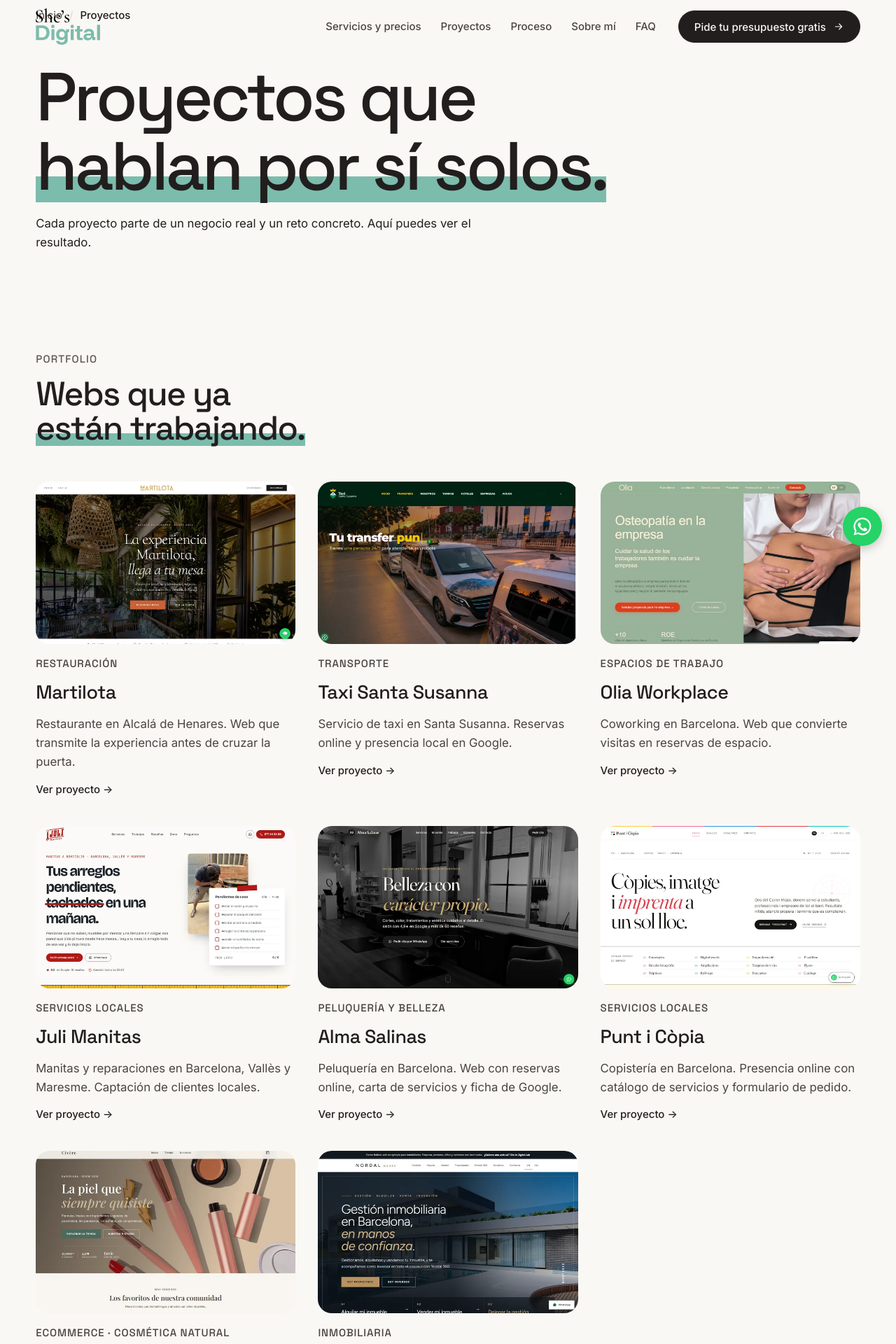
After one commit to sheisdigitalab/shes-digital-web-v2, a PHP site: page /proyectos/index.html in a window 1280 px wide. The commit adds this page. Shown: the top 1920 px of the page at 70% size. Run offline with PHP 8.4, Linux system fonts and the light colour scheme.

Commit message:
Fixes post-publicación: DirectoryIndex, proyectos/index, Google Fonts, UX/UI
- .htaccess: DirectoryIndex index.html index.php para servir estático antes que WP
- proyectos/index.html: nuevo índice con rejilla de 8 proyectos
- Proyectos (×8): eliminadas dependencias de Google Fonts (usadas locales)
- Home: «diseño» en lugar de «diseño UX/UI» en FAQ
- sitemap.xml: añadida /proyectos/ (prioridad 0.8)
- service.css: estilos .proj-card para el índice de proyectos

```diff
--- a/assets/css/service.css
+++ b/assets/css/service.css
@@ -145,6 +145,18 @@
 .sv-sector-card__arrow svg { width: 22px; height: 22px; flex-shrink: 0; stroke: var(--accent); stroke-width: 2; fill: none; stroke-linecap: round; stroke-linejoin: round; }
 @media (max-width: 767px) { .sv-section__grid { grid-template-columns: 1fr; } }
 
+/* ---- Proyectos: índice ---- */
+.proj-index { list-style: none; padding: 0; margin: clamp(32px, 4vw, 56px) 0 0; display: grid; grid-template-columns: repeat(auto-fill, minmax(300px, 1fr)); gap: 40px 32px; }
+.proj-card { display: flex; flex-direction: column; text-decoration: none; color: var(--ink); }
+.proj-card__media { margin: 0 0 16px; border-radius: var(--card-r); overflow: hidden; aspect-ratio: 16 / 10; }
+.proj-card__media img { width: 100%; height: 100%; object-fit: cover; object-position: top center; transition: transform .9s var(--ease); }
+.proj-card:hover .proj-card__media img, .proj-card:focus-visible .proj-card__media img { transform: scale(1.04); }
+.proj-card__body { display: grid; gap: 4px; }
+.proj-card__sector { font-family: var(--display); font-size: var(--fs-6); font-weight: 500; letter-spacing: .06em; text-transform: uppercase; color: var(--ink-2); }
+.proj-card__name { font-family: var(--display); font-size: var(--fs-3); font-weight: 500; letter-spacing: -.02em; margin-top: 4px; }
+.proj-card__desc { font-size: var(--fs-5); color: var(--ink-2); line-height: 1.6; margin-top: 6px; max-width: 46ch; }
+.proj-card__cta { font-size: var(--fs-6); color: var(--accent); margin-top: 10px; font-weight: 500; }
+
 /* ---- City pages ---- */
 .city-checks { list-style: none; padding: 0; margin: 16px 0 0; display: flex; flex-wrap: wrap; gap: 8px 20px; font-size: var(--fs-6); color: var(--ink-2); }
 .city-tel { margin-top: 20px; font-size: var(--fs-5); }
--- a/index.html
+++ b/index.html
@@ -503,7 +503,7 @@
           </details>
           <details class="qa" data-reveal>
             <summary>¿Lo haces todo tú? <span class="qa__icon" aria-hidden="true"></span></summary>
-            <div class="qa__body"><p>Yo llevo y desarrollo cada proyecto, y soy tu contacto principal. Para el diseño UX/UI, el SEO y las redes sociales cuento con profesionales senior de confianza, así que cada parte la hace quien mejor la sabe hacer.</p></div>
+            <div class="qa__body"><p>Yo llevo y desarrollo cada proyecto, y soy tu contacto principal. Para el diseño, el SEO y las redes sociales cuento con profesionales senior de confianza, así que cada parte la hace quien mejor la sabe hacer.</p></div>
           </details>
           <details class="qa" data-reveal>
             <summary>¿Trabajas con clientes fuera de Barcelona? <span class="qa__icon" aria-hidden="true"></span></summary>
--- a/proyectos/alma-salinas/index.html
+++ b/proyectos/alma-salinas/index.html
@@ -12,9 +12,6 @@
   <link rel="icon" href="../../assets/img/favicon.svg" type="image/svg+xml" />
 
   <link rel="stylesheet" href="/assets/fonts/fonts.css" />
-  <link rel="preconnect" href="https://fonts.googleapis.com" />
-  <link rel="preconnect" href="https://fonts.gstatic.com" crossorigin />
-  <link rel="stylesheet" href="https://fonts.googleapis.com/css2?family=Fraunces:ital,wght@0,400;1,400&display=swap" />
   <link rel="preload" as="image" href="../../assets/img/work/alma-salinas.webp" />
   <link rel="stylesheet" href="../../assets/css/v2.css" />
   <link rel="stylesheet" href="../../assets/css/case.css" />
--- a/proyectos/civere/index.html
+++ b/proyectos/civere/index.html
@@ -12,9 +12,6 @@
   <link rel="icon" href="../../assets/img/favicon.svg" type="image/svg+xml" />
 
   <link rel="stylesheet" href="/assets/fonts/fonts.css" />
-  <link rel="preconnect" href="https://fonts.googleapis.com" />
-  <link rel="preconnect" href="https://fonts.gstatic.com" crossorigin />
-  <link rel="stylesheet" href="https://fonts.googleapis.com/css2?family=Playfair+Display:wght@500&display=swap" />
   <link rel="preload" as="image" href="../../assets/img/work/civere.webp" />
   <link rel="stylesheet" href="../../assets/css/v2.css" />
   <link rel="stylesheet" href="../../assets/css/case.css" />
--- /dev/null
+++ b/proyectos/index.html
@@ -0,0 +1,289 @@
+<!doctype html>
+<html lang="es">
+<head>
+  <meta charset="utf-8" />
+  <meta name="viewport" content="width=device-width, initial-scale=1" />
+  <title>Proyectos · She&#x27;s Digital</title>
+  <meta name="description" content="Casos de éxito de She's Digital: webs para restaurantes, transportes, peluquerías, copisterías, inmobiliarias y ecommerce en Barcelona. Ver portfolio." />
+  <link rel="canonical" href="https://sheisdigitalab.com/proyectos/" />
+  <meta property="og:title" content="Proyectos · She&#x27;s Digital" />
+  <meta property="og:image" content="../assets/img/og-cover.jpg" />
+  <meta name="theme-color" content="#FAF8F4" />
+  <link rel="icon" href="../assets/img/favicon.svg" type="image/svg+xml" />
+  <link rel="stylesheet" href="/assets/fonts/fonts.css" />
+  <link rel="stylesheet" href="../assets/css/v2.css?v=17" />
+  <link rel="stylesheet" href="../assets/css/service.css" />
+  <script>
+    (function (d) {
+      var r = d.documentElement; r.classList.add('js');
+      var manual = false;
+      try { manual = localStorage.getItem('sd-motion') === 'reduce'; } catch (e) {}
+      if (manual) r.classList.add('reduce-motion');
+      if (!manual && !matchMedia('(prefers-reduced-motion: reduce)').matches) {
+        r.classList.add('is-anim');
+        setTimeout(function () { if (!window.gsap) r.classList.remove('is-anim'); }, 3000);
+      }
+    })(document);
+  </script>
+</head>
+<body class="service-page">
+  <a class="skip" href="#main">Saltar al contenido</a>
+
+  <header class="nav" data-nav>
+    <div class="nav__inner wrap">
+      <a href="../" class="nav__logo" aria-label="She's Digital, inicio">
+        <img src="../assets/img/logo-stacked.svg" alt="" width="112" height="63" />
+      </a>
+      <nav class="nav__links" id="nav-menu" aria-label="Principal">
+        <a href="../#servicios">Servicios y precios</a>
+        <a href="./" aria-current="page">Proyectos</a>
+        <a href="../#proceso">Proceso</a>
+        <a href="../#sobre-mi">Sobre mí</a>
+        <a href="../#faq">FAQ</a>
+        <a href="#contacto" class="btn btn--dark nav__cta-mobile">Pide tu presupuesto gratis <span class="btn__icon" aria-hidden="true"><svg viewBox="0 0 24 24"><path d="M5 12h14m-6-6 6 6-6 6"/></svg></span></a>
+      </nav>
+      <a href="#contacto" class="btn btn--dark nav__cta">Pide tu presupuesto gratis <span class="btn__icon" aria-hidden="true"><svg viewBox="0 0 24 24"><path d="M5 12h14m-6-6 6 6-6 6"/></svg></span></a>
+      <button class="nav__toggle" type="button" aria-expanded="false" aria-controls="nav-menu">
+        <span class="sr-only">Abrir menú</span>
+        <span class="nav__bars" aria-hidden="true"><i></i><i></i></span>
+      </button>
+    </div>
+  </header>
+
+  <main id="main">
+
+    <section class="cs-hero sv-hero sv-hero--index" id="top" aria-labelledby="sv-title">
+      <div class="wrap">
+        <nav class="sv-crumbs" aria-label="Ruta" data-hero="fade">
+          <ol>
+            <li><a href="../">Inicio</a></li>
+            <li aria-current="page">Proyectos</li>
+          </ol>
+        </nav>
+        <h1 class="sv-title" id="sv-title">
+          <span class="hero__line"><span class="hero__line-in" data-hero="line">Proyectos que</span></span>
+          <span class="hero__line"><span class="hero__line-in" data-hero="line"><span class="sv-mark">hablan por sí solos.</span></span></span>
+        </h1>
+        <div class="cs-hero__grid sv-hero__grid sv-hero__grid--slim">
+          <div>
+            <p class="cs-hero__lead" data-hero="fade">Cada proyecto parte de un negocio real y un reto concreto. Aquí puedes ver el resultado.</p>
+          </div>
+        </div>
+      </div>
+    </section>
+
+    <section class="section" id="proyectos-lista" aria-labelledby="proj-title">
+      <div class="wrap">
+        <header class="v3-head">
+          <p class="eyebrow">Portfolio</p>
+          <h2 class="h2" id="proj-title">Webs que ya <em>están trabajando.</em></h2>
+        </header>
+        <ul class="proj-index">
+          <li>
+            <a href="martilota/" class="proj-card">
+              <figure class="proj-card__media">
+                <img src="../assets/img/work/martilota-sm.webp" alt="Web de Martilota" width="800" height="500" loading="lazy" />
+              </figure>
+              <div class="proj-card__body">
+                <p class="proj-card__sector">Restauración</p>
+                <h3 class="proj-card__name">Martilota</h3>
+                <p class="proj-card__desc">Restaurante en Alcalá de Henares. Web que transmite la experiencia antes de cruzar la puerta.</p>
+                <span class="proj-card__cta" aria-hidden="true">Ver proyecto →</span>
+              </div>
+            </a>
+          </li>
+          <li>
+            <a href="taxi-santa-susanna/" class="proj-card">
+              <figure class="proj-card__media">
+                <img src="../assets/img/work/taxi-sm.webp" alt="Web de Taxi Santa Susanna" width="800" height="500" loading="lazy" />
+              </figure>
+              <div class="proj-card__body">
+                <p class="proj-card__sector">Transporte</p>
+                <h3 class="proj-card__name">Taxi Santa Susanna</h3>
+                <p class="proj-card__desc">Servicio de taxi en Santa Susanna. Reservas online y presencia local en Google.</p>
+                <span class="proj-card__cta" aria-hidden="true">Ver proyecto →</span>
+              </div>
+            </a>
+          </li>
+          <li>
+            <a href="olia-workplace/" class="proj-card">
+              <figure class="proj-card__media">
+                <img src="../assets/img/work/olia-sm.webp" alt="Web de Olia Workplace" width="800" height="500" loading="lazy" />
+              </figure>
+              <div class="proj-card__body">
+                <p class="proj-card__sector">Espacios de trabajo</p>
+                <h3 class="proj-card__name">Olia Workplace</h3>
+                <p class="proj-card__desc">Coworking en Barcelona. Web que convierte visitas en reservas de espacio.</p>
+                <span class="proj-card__cta" aria-hidden="true">Ver proyecto →</span>
+              </div>
+            </a>
+          </li>
+          <li>
+            <a href="juli-manitas/" class="proj-card">
+              <figure class="proj-card__media">
+                <img src="../assets/img/work/juli-manitas-sm.webp" alt="Web de Juli Manitas" width="800" height="500" loading="lazy" />
+              </figure>
+              <div class="proj-card__body">
+                <p class="proj-card__sector">Servicios locales</p>
+                <h3 class="proj-card__name">Juli Manitas</h3>
+                <p class="proj-card__desc">Manitas y reparaciones en Barcelona, Vallès y Maresme. Captación de clientes locales.</p>
+                <span class="proj-card__cta" aria-hidden="true">Ver proyecto →</span>
+              </div>
+            </a>
+          </li>
+          <li>
+            <a href="alma-salinas/" class="proj-card">
+              <figure class="proj-card__media">
+                <img src="../assets/img/work/alma-salinas-sm.webp" alt="Web de Alma Salinas" width="800" height="500" loading="lazy" />
+              </figure>
+              <div class="proj-card__body">
+                <p class="proj-card__sector">Peluquería y belleza</p>
+                <h3 class="proj-card__name">Alma Salinas</h3>
+                <p class="proj-card__desc">Peluquería en Barcelona. Web con reservas online, carta de servicios y ficha de Google.</p>
+                <span class="proj-card__cta" aria-hidden="true">Ver proyecto →</span>
+              </div>
+            </a>
+          </li>
+          <li>
+            <a href="punt-i-copia/" class="proj-card">
+              <figure class="proj-card__media">
+                <img src="../assets/img/work/punt-i-copia-sm.webp" alt="Web de Punt i Còpia" width="800" height="500" loading="lazy" />
+              </figure>
+              <div class="proj-card__body">
+                <p class="proj-card__sector">Servicios locales</p>
+                <h3 class="proj-card__name">Punt i Còpia</h3>
+                <p class="proj-card__desc">Copistería en Barcelona. Presencia online con catálogo de servicios y formulario de pedido.</p>
+                <span class="proj-card__cta" aria-hidden="true">Ver proyecto →</span>
+              </div>
+            </a>
+          </li>
+          <li>
+            <a href="civere/" class="proj-card">
+              <figure class="proj-card__media">
+                <img src="../assets/img/work/civere-sm.webp" alt="Web de Civère" width="800" height="500" loading="lazy" />
+              </figure>
+              <div class="proj-card__body">
+                <p class="proj-card__sector">Ecommerce · Cosmética natural</p>
+                <h3 class="proj-card__name">Civère</h3>
+                <p class="proj-card__desc">Tienda online de cosmética natural. Diseño premium y experiencia de compra optimizada.</p>
+                <span class="proj-card__cta" aria-hidden="true">Ver proyecto →</span>
+              </div>
+            </a>
+          </li>
+          <li>
+            <a href="nordal-homes/" class="proj-card">
+              <figure class="proj-card__media">
+                <img src="../assets/img/work/nordal-homes-sm.webp" alt="Web de Nordal Homes" width="800" height="500" loading="lazy" />
+              </figure>
+              <div class="proj-card__body">
+                <p class="proj-card__sector">Inmobiliaria</p>
+                <h3 class="proj-card__name">Nordal Homes</h3>
+                <p class="proj-card__desc">Agencia inmobiliaria. Web con ficha de propiedades, captación de leads y SEO local.</p>
+                <span class="proj-card__cta" aria-hidden="true">Ver proyecto →</span>
+              </div>
+            </a>
+          </li>
+        </ul>
+      </div>
+    </section>
+
+    <section class="section contact" id="contacto" aria-labelledby="contact-title">
+      <div class="wrap contact__grid">
+        <div class="contact__intro">
+          <p class="eyebrow" data-reveal>Contacto</p>
+          <h2 class="h2" id="contact-title" data-split>Cuéntame<br /><em>tu proyecto.</em></h2>
+          <p class="contact__lead" data-reveal>¿Quieres algo así para tu negocio? Escríbeme y te propongo el camino más corto para conseguirlo.</p>
+          <ul class="contact__direct" data-reveal>
+            <li><span>WhatsApp</span><a href="https://wa.me/34637889942">+34 637 889 942</a></li>
+            <li><span>Email</span><a href="mailto:hola@sheisdigitalab.com">hola@sheisdigitalab.com</a></li>
+            <li><span>Ubicación</span><p>Barcelona · en remoto a todas partes</p></li>
+          </ul>
+        </div>
+        <form class="form" id="contact-form" method="post" novalidate data-reveal>
+          <p class="form__note" id="form-note">Todos los campos son obligatorios.</p>
+          <div class="field">
+            <label for="f-name">¿Cómo te llamas?</label>
+            <input id="f-name" name="name" type="text" autocomplete="name" required aria-describedby="f-name-err" />
+            <p class="field__err" id="f-name-err" aria-live="polite"></p>
+          </div>
+          <div class="field">
+            <label for="f-msg">Cuéntame tu proyecto</label>
+            <textarea id="f-msg" name="message" rows="4" required aria-describedby="f-msg-err"></textarea>
+            <p class="field__err" id="f-msg-err" aria-live="polite"></p>
+          </div>
+          <div class="field field--check">
+            <input id="f-privacy" name="privacy" type="checkbox" required aria-describedby="f-privacy-err" />
+            <label for="f-privacy">He leído y acepto la <a href="https://sheisdigitalab.com/legal/privacidad/">política de privacidad</a>.</label>
+            <p class="field__err" id="f-privacy-err" aria-live="polite"></p>
+          </div>
+          <button type="submit" class="btn btn--dark btn--block">
+            <span data-btn-label>Enviar por WhatsApp</span>
+            <span class="btn__icon" aria-hidden="true"><svg viewBox="0 0 24 24"><path d="M5 12h14m-6-6 6 6-6 6"/></svg></span>
+          </button>
+          <p class="form__wa-note">Se abrirá WhatsApp con tu mensaje listo para enviar.</p>
+          <p class="form__status" role="status" aria-live="polite"></p>
+        </form>
+      </div>
+    </section>
+
+  </main>
+
+  <footer class="footer">
+    <div class="wrap">
+      <div class="footer__cols">
+        <div>
+          <img src="../assets/img/logo-stacked-light.svg" alt="She's Digital" width="150" height="84" loading="lazy" />
+          <p>Diseño web, marca y marketing digital en Barcelona.<br />Web · Ecommerce · SEO · Branding · Redes · IA y apps a medida.</p>
+        </div>
+        <nav aria-label="Pie: servicios">
+          <h3>Servicios</h3>
+          <ul>
+            <li><a href="../servicios/branding/">Branding</a></li>
+            <li><a href="../servicios/diseno-web/">Diseño web</a></li>
+            <li><a href="../servicios/ecommerce/">Ecommerce</a></li>
+            <li><a href="../servicios/seo/seo-local/">SEO local</a></li>
+            <li><a href="../servicios/redes-sociales/">Redes sociales</a></li>
+          </ul>
+        </nav>
+        <nav aria-label="Pie: sectores">
+          <h3>Sectores</h3>
+          <ul>
+            <li><a href="../sectores/autonomos/">Autónomos</a></li>
+            <li><a href="../sectores/clinicas-y-salud/">Clínicas y salud</a></li>
+            <li><a href="../sectores/restaurantes/">Restaurantes</a></li>
+            <li><a href="../sectores/servicios-locales/">Servicios locales</a></li>
+          </ul>
+        </nav>
+        <div>
+          <h3>Contacto</h3>
+          <ul>
+            <li><a href="mailto:hola@sheisdigitalab.com">hola@sheisdigitalab.com</a></li>
+            <li><a href="tel:+34637889942">+34 637 889 942</a></li>
+            <li>Barcelona</li>
+          </ul>
+        </div>
+        <nav aria-label="Pie: legal">
+          <h3>Legal</h3>
+          <ul>
+            <li><a href="https://sheisdigitalab.com/legal/aviso-legal/">Aviso legal</a></li>
+            <li><a href="https://sheisdigitalab.com/legal/privacidad/">Privacidad</a></li>
+            <li><a href="https://sheisdigitalab.com/legal/cookies/">Cookies</a></li>
+          </ul>
+        </nav>
+      </div>
+      <div class="footer__bottom">
+        <p>© 2026 She's Digital · She is Digital Lab</p>
+        <button class="motion-toggle" type="button" aria-pressed="false" data-motion-toggle>Reducir animaciones</button>
+        <p>Hecho a mano en Barcelona ✦</p>
+      </div>
+    </div>
+  </footer>
+
+  <!-- FAB WhatsApp -->
+  <a class="wa-fab" href="https://wa.me/34637889942?text=Hola%20Jenifer%2C%20he%20visto%20tu%20portfolio%20y%20me%20gustar%C3%ADa%20hablar%20de%20mi%20web." aria-label="Escríbeme por WhatsApp" target="_blank" rel="noopener">
+    <svg viewBox="0 0 24 24" aria-hidden="true"><path d="M12 2a10 10 0 0 0-8.6 15.1L2 22l5-1.3A10 10 0 1 0 12 2Zm0 18.2a8.2 8.2 0 0 1-4.2-1.2l-.3-.2-3 .8.8-2.9-.2-.3A8.2 8.2 0 1 1 12 20.2Zm4.5-6.1c-.2-.1-1.5-.7-1.7-.8-.2-.1-.4-.1-.6.1l-.8 1c-.1.2-.3.2-.5.1a6.7 6.7 0 0 1-3.3-2.9c-.3-.4.2-.4.7-1.4.1-.2 0-.3 0-.4l-.8-1.8c-.2-.5-.4-.4-.6-.4h-.5a1 1 0 0 0-.7.3 3 3 0 0 0-.9 2.2 5.2 5.2 0 0 0 1.1 2.7 11.8 11.8 0 0 0 4.5 4c1.7.7 2.3.8 3.2.6.5-.1 1.5-.6 1.7-1.2.2-.6.2-1.1.2-1.2l-.5-.3Z"/></svg>
+  </a>
+
+  <script src="../assets/js/main.js" defer></script>
+</body>
+</html>
--- a/proyectos/juli-manitas/index.html
+++ b/proyectos/juli-manitas/index.html
@@ -12,9 +12,6 @@
   <link rel="icon" href="../../assets/img/favicon.svg" type="image/svg+xml" />
 
   <link rel="stylesheet" href="/assets/fonts/fonts.css" />
-  <link rel="preconnect" href="https://fonts.googleapis.com" />
-  <link rel="preconnect" href="https://fonts.gstatic.com" crossorigin />
-  <link rel="stylesheet" href="https://fonts.googleapis.com/css2?family=Bricolage+Grotesque:wght@700&family=JetBrains+Mono:wght@400&display=swap" />
   <link rel="preload" as="image" href="../../assets/img/work/juli-manitas.webp" />
   <link rel="stylesheet" href="../../assets/css/v2.css" />
   <link rel="stylesheet" href="../../assets/css/case.css" />
--- a/proyectos/martilota/index.html
+++ b/proyectos/martilota/index.html
@@ -12,9 +12,6 @@
   <link rel="icon" href="../../assets/img/favicon.svg" type="image/svg+xml" />
 
   <link rel="stylesheet" href="/assets/fonts/fonts.css" />
-  <link rel="preconnect" href="https://fonts.googleapis.com" />
-  <link rel="preconnect" href="https://fonts.gstatic.com" crossorigin />
-  <link rel="stylesheet" href="https://fonts.googleapis.com/css2?family=Cormorant+Infant:ital,wght@0,400;1,400&family=Libre+Franklin:wght@400;500&display=swap" />
   <link rel="preload" as="image" href="../../assets/img/work/martilota.webp" />
   <link rel="stylesheet" href="../../assets/css/v2.css" />
   <link rel="stylesheet" href="../../assets/css/case.css" />
--- a/proyectos/nordal-homes/index.html
+++ b/proyectos/nordal-homes/index.html
@@ -12,9 +12,6 @@
   <link rel="icon" href="../../assets/img/favicon.svg" type="image/svg+xml" />
 
   <link rel="stylesheet" href="/assets/fonts/fonts.css" />
-  <link rel="preconnect" href="https://fonts.googleapis.com" />
-  <link rel="preconnect" href="https://fonts.gstatic.com" crossorigin />
-  <link rel="stylesheet" href="https://fonts.googleapis.com/css2?family=Figtree:wght@400;600&display=swap" />
   <link rel="preload" as="image" href="../../assets/img/work/nordal-homes.webp" />
   <link rel="stylesheet" href="../../assets/css/v2.css" />
   <link rel="stylesheet" href="../../assets/css/case.css" />
--- a/proyectos/olia-workplace/index.html
+++ b/proyectos/olia-workplace/index.html
@@ -12,9 +12,6 @@
   <link rel="icon" href="../../assets/img/favicon.svg" type="image/svg+xml" />
 
   <link rel="stylesheet" href="/assets/fonts/fonts.css" />
-  <link rel="preconnect" href="https://fonts.googleapis.com" />
-  <link rel="preconnect" href="https://fonts.gstatic.com" crossorigin />
-  <link rel="stylesheet" href="https://fonts.googleapis.com/css2?family=Questrial&family=Open+Sans:wght@400&display=swap" />
   <link rel="preload" as="image" href="../../assets/img/work/olia.webp" />
   <link rel="stylesheet" href="../../assets/css/v2.css" />
   <link rel="stylesheet" href="../../assets/css/case.css" />
--- a/proyectos/punt-i-copia/index.html
+++ b/proyectos/punt-i-copia/index.html
@@ -12,9 +12,6 @@
   <link rel="icon" href="../../assets/img/favicon.svg" type="image/svg+xml" />
 
   <link rel="stylesheet" href="/assets/fonts/fonts.css" />
-  <link rel="preconnect" href="https://fonts.googleapis.com" />
-  <link rel="preconnect" href="https://fonts.gstatic.com" crossorigin />
-  <link rel="stylesheet" href="https://fonts.googleapis.com/css2?family=Fraunces:ital,wght@0,400;1,400&family=Geist:wght@400&display=swap" />
   <link rel="preload" as="image" href="../../assets/img/work/punt-i-copia.webp" />
   <link rel="stylesheet" href="../../assets/css/v2.css" />
   <link rel="stylesheet" href="../../assets/css/case.css" />
--- a/proyectos/taxi-santa-susanna/index.html
+++ b/proyectos/taxi-santa-susanna/index.html
@@ -12,9 +12,6 @@
   <link rel="icon" href="../../assets/img/favicon.svg" type="image/svg+xml" />
 
   <link rel="stylesheet" href="/assets/fonts/fonts.css" />
-  <link rel="preconnect" href="https://fonts.googleapis.com" />
-  <link rel="preconnect" href="https://fonts.gstatic.com" crossorigin />
-  <link rel="stylesheet" href="https://fonts.googleapis.com/css2?family=Montserrat:wght@400;800&display=swap" />
   <link rel="preload" as="image" href="../../assets/img/work/taxi.webp" />
   <link rel="stylesheet" href="../../assets/css/v2.css" />
   <link rel="stylesheet" href="../../assets/css/case.css" />
```
Also changed, not shown: sitemap.xml (+7 -1 lines), .htaccess.
